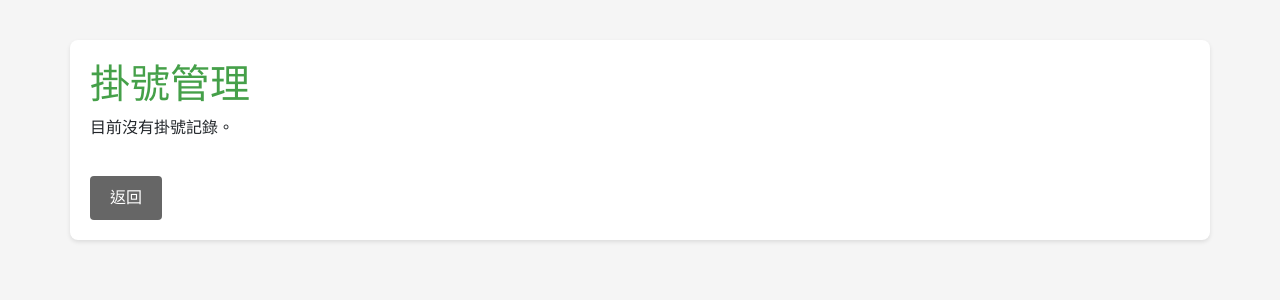
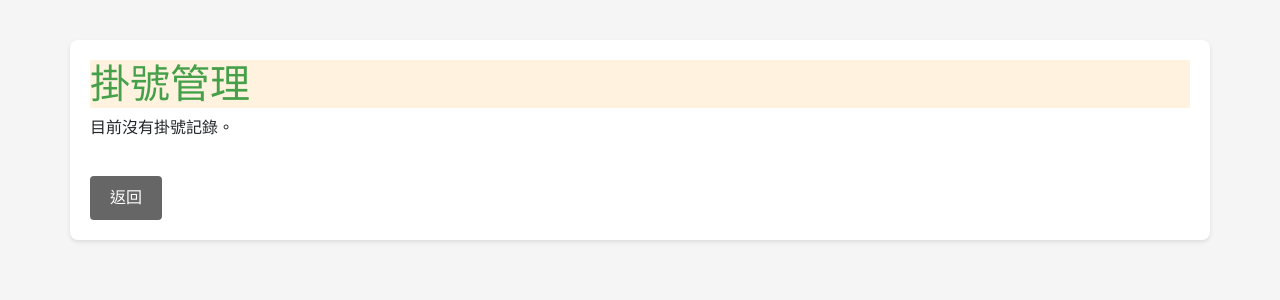
Before and after one commit to FSZ560/2024_DB_TermProject_Hospital, a PHP site: page /appointment_manage.php in a window 1280 px wide. Shown: the top 300 px of the page. Run offline with PHP 8.4, Linux system fonts and the light colour scheme; the visitor is signed in with stand-in values (Sample User, id 1); data comes from the database, SQL or seed files in the repository.

Commit message:
Update appointment_manage.css

```diff
--- a/php/patient/asset/appointment_manage.css
+++ b/php/patient/asset/appointment_manage.css
@@ -14,6 +14,7 @@ body {
 }
 
 h1, h2 {
+    background-color: #fff3e0;
     color: #45a049;
 }
 
```
